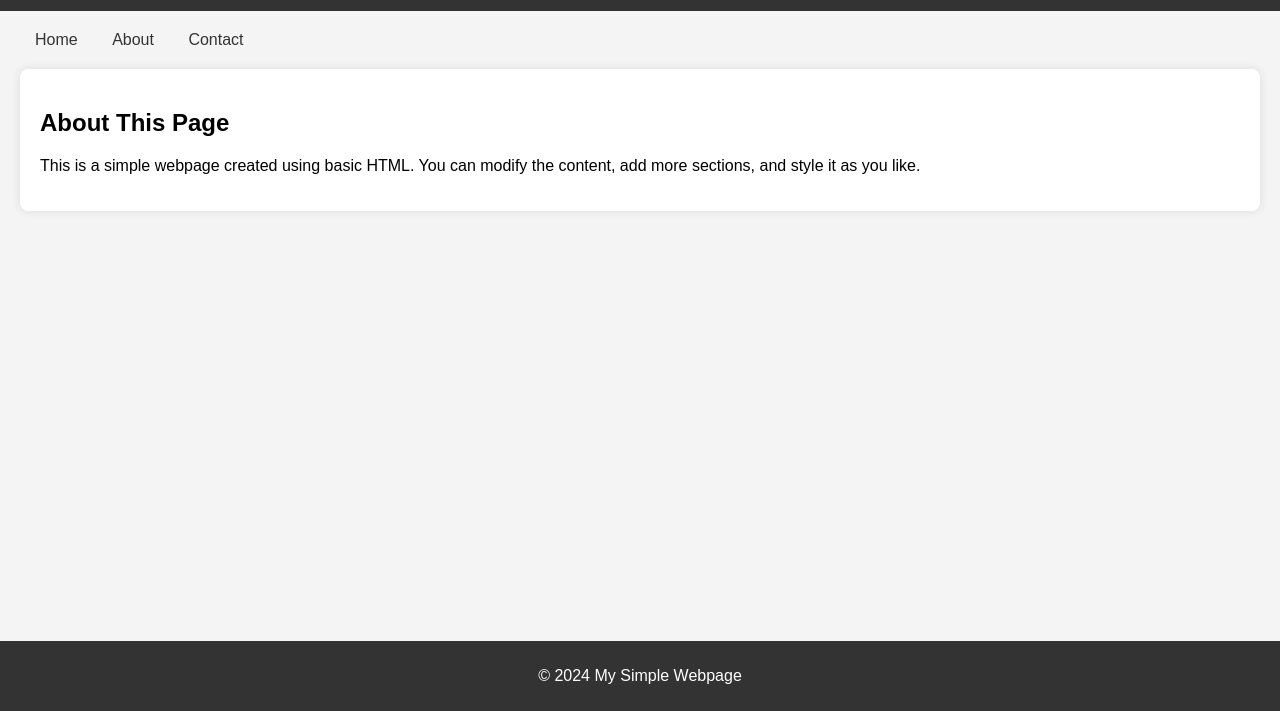
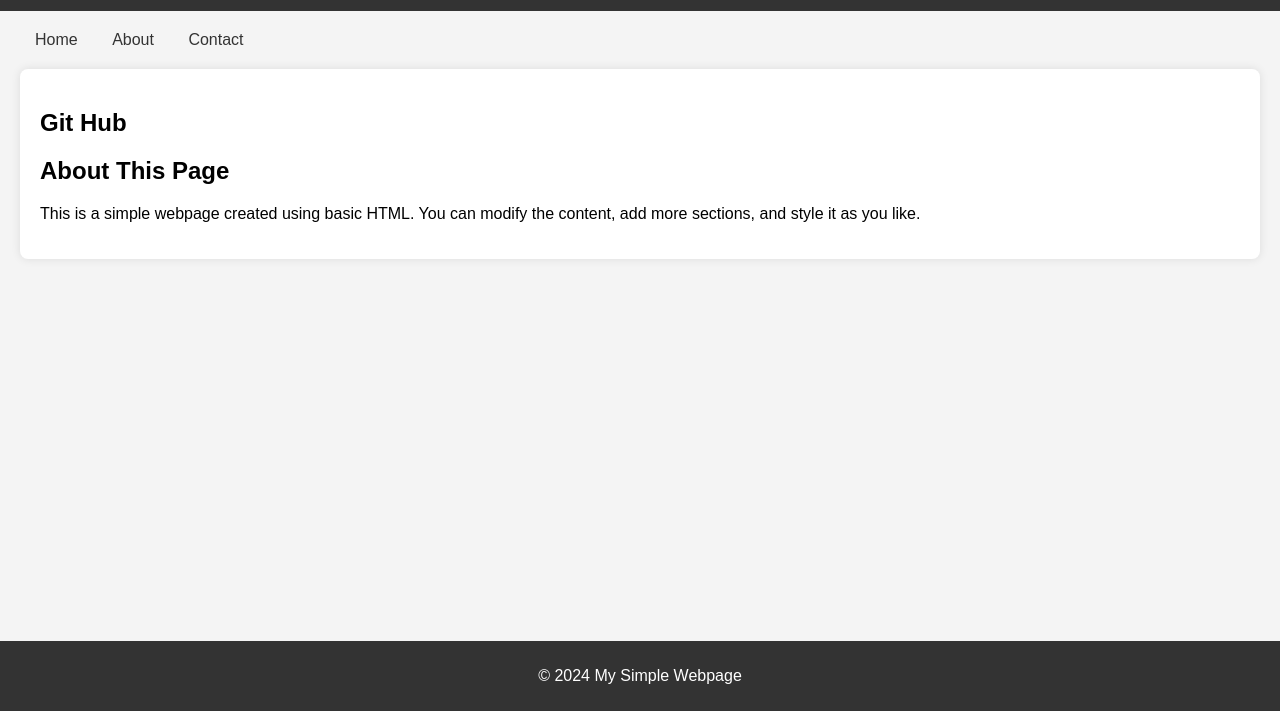
Before and after one commit to geraldine-tech/web-app, a plain HTML site: page index.html in a window 1280 px wide. Shown: the part 89-800 px from the top of the page. Drawn offline with Linux system fonts and the light colour scheme.

Commit message:
Added H1 tag

```diff
--- a/index.html
+++ b/index.html
@@ -56,6 +56,7 @@
     </nav>
 
     <section>
+        <h1>Git Hub</h1>
         <h2>About This Page</h2>
         <p>This is a simple webpage created using basic HTML. You can modify the content, add more sections, and style it as you like.</p>
     </section>
```
